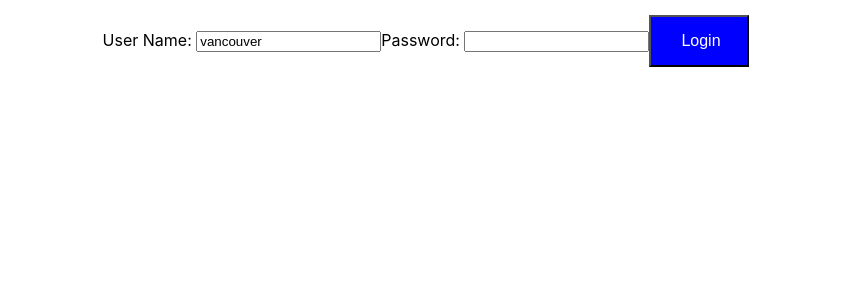
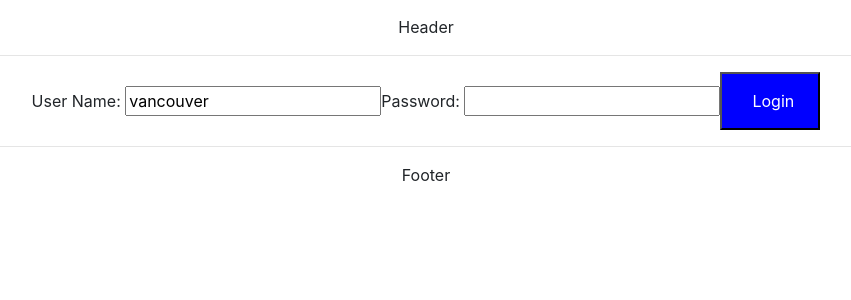
Before and after one commit to vancouver29/Counter_react, a React (Create React App) app in the folder todo_app/: page / in a window 1280 px wide. Shown: the top 300 px of the page, without its empty margins (214-1065 px from the left). Built offline with nearby package versions, Linux system fonts and the light colour scheme.

Commit message:
12- Adding Bootstrap Framework and Creating Components for Header and Footer

```diff
--- a/todo_app/src/App.js
+++ b/todo_app/src/App.js
@@ -6,6 +6,7 @@
 
 import logo from "./logo.svg";
 import "./App.css";
+import "./bootstrap.css";
 
 class App extends Component {
   render() {
--- /dev/null
+++ b/todo_app/src/bootstrap.css
@@ -0,0 +1 @@
+@import url(https://unpkg.com/bootstrap@4.5.2/dist/css/bootstrap.min.css);
--- a/todo_app/src/components/todo/TodoApp.js
+++ b/todo_app/src/components/todo/TodoApp.js
@@ -7,6 +7,7 @@
       <div className="TodoApp">
         <Router>
           <>
+            <HeaderComponent />
             <Switch>
               <Route path="/" exact component={LoginComponent} />
               <Route path="/login" component={LoginComponent} />
@@ -14,10 +15,31 @@
               <Route path="/todos" component={ListTodosComponent} />
               <Route component={ErrorComponent} />
             </Switch>
+            <FooterComponent />
           </>
         </Router>
         {/* <LoginComponent />
         <WelcomeComponent /> */}
+      </div>
+    );
+  }
+}
+
+class HeaderComponent extends Component {
+  render() {
+    return (
+      <div>
+        Header <hr />
+      </div>
+    );
+  }
+}
+
+class FooterComponent extends Component {
+  render() {
+    return (
+      <div>
+        <hr /> Footer
       </div>
     );
   }
```
